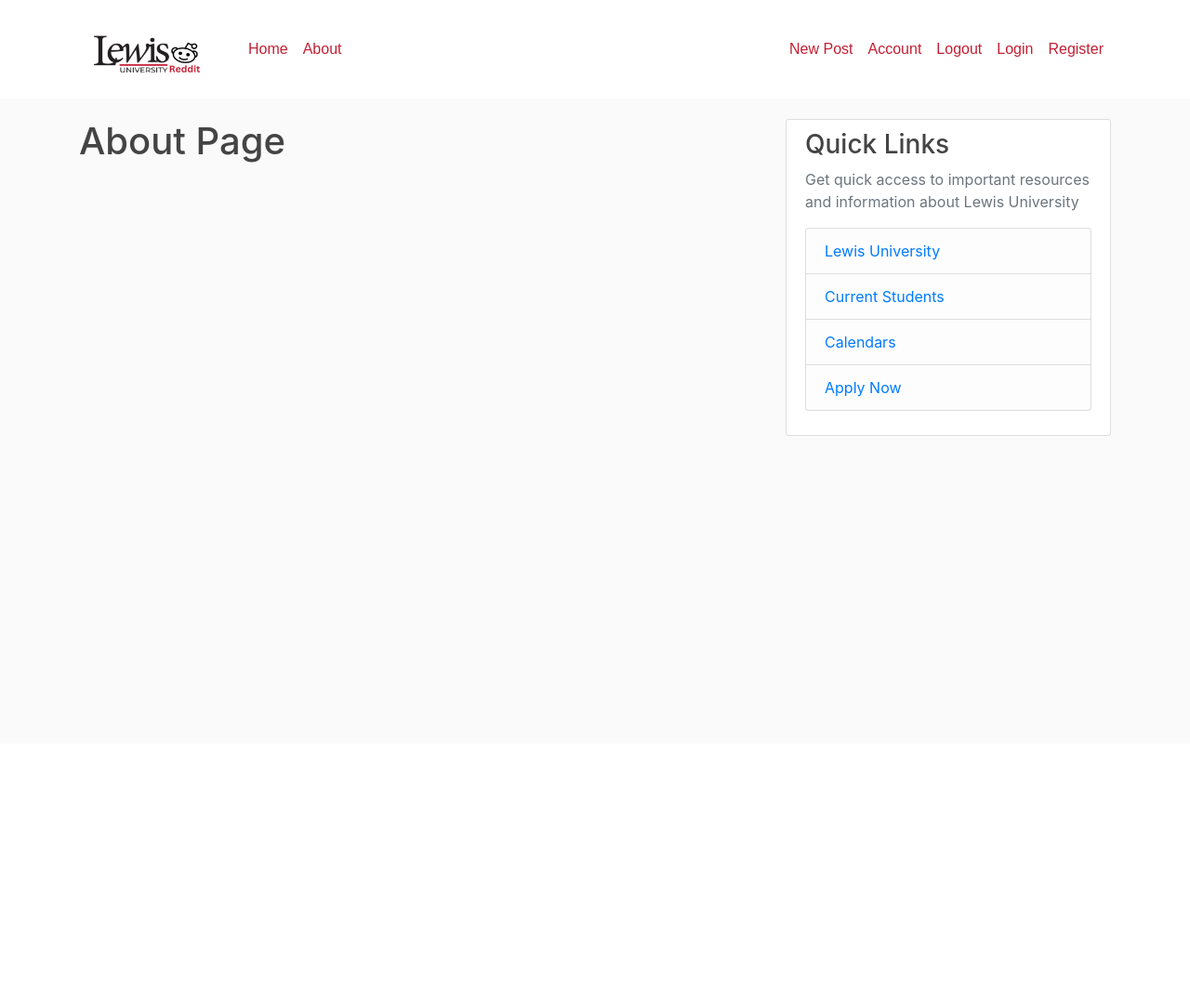
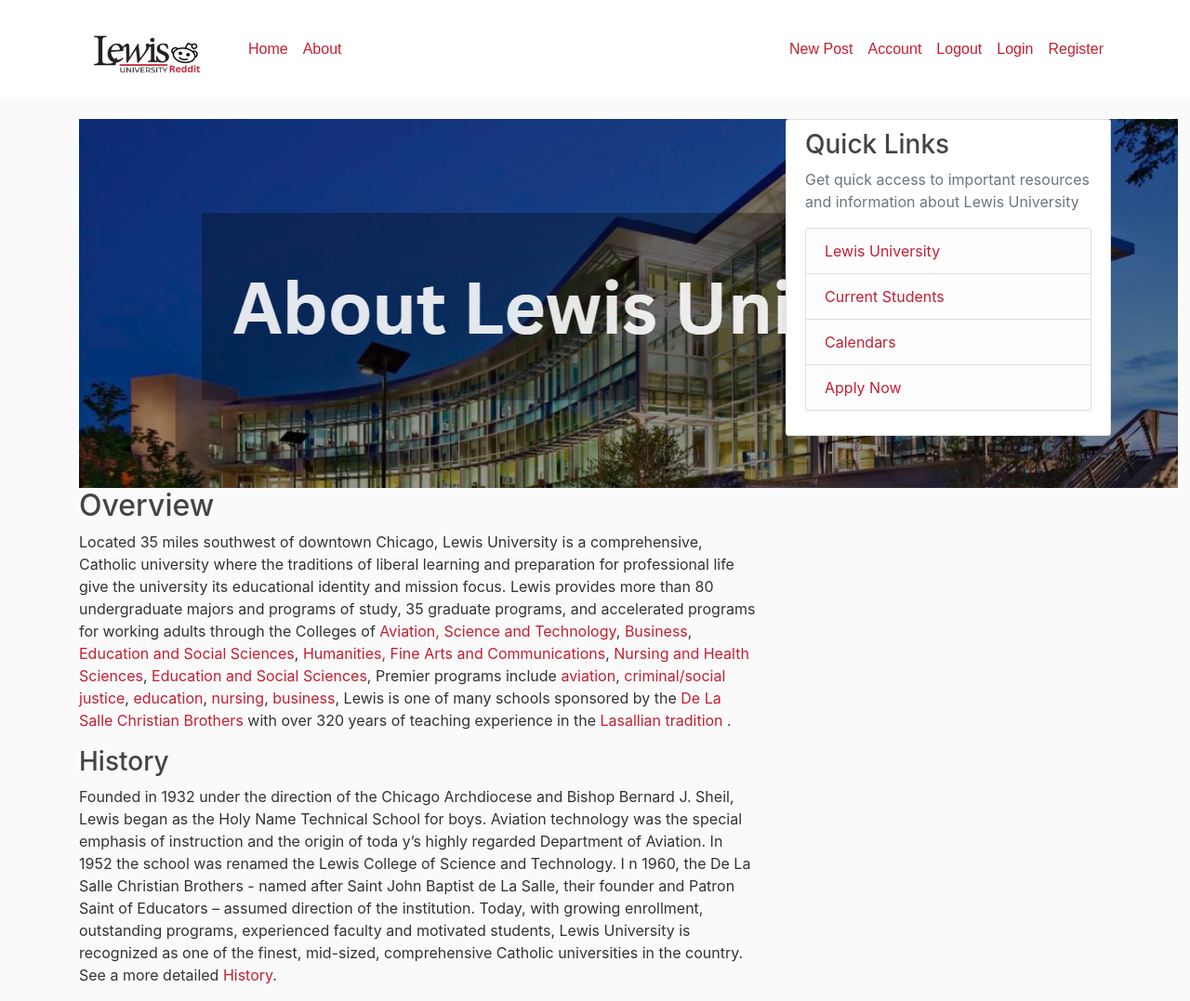
Before and after one commit to saudahmed022/lewis-university-capstone, a Flask app: page /about in a window 1280 px wide. Shown: the whole page at 93% size. Before the commit the page ends 469 px from the top, so only its background shows below. Run offline with Flask 3, Linux system fonts and the light colour scheme; some libraries are stand-ins or nearby versions.

Commit message:
About Page Updated

```diff
--- a/flaskblog/static/main.css
+++ b/flaskblog/static/main.css
@@ -90,3 +90,10 @@
     background-color: #C31F33;
     padding: 10px;
   }
+
+  a{
+    color: #C31F33;
+  }
+  .cover {
+    object-fit: cover;
+  }
--- a/flaskblog/templates/about.html
+++ b/flaskblog/templates/about.html
@@ -1,4 +1,38 @@
 {% extends "layout.html" %}
 {% block content %}
-    <h1>About Page</h1>
+
+    <img class = "cover"src="static/lewis.png" alt="About Lewis" >
+    <h2>Overview </h2>
+    <p>Located 35 miles southwest of downtown Chicago, Lewis University is a comprehensive,
+        Catholic university where the traditions of liberal learning and preparation for professional
+        life give the university its educational identity and mission focus.
+
+        Lewis provides more than 80 undergraduate majors and programs of study, 35 graduate programs,
+        and accelerated programs for working adults through the Colleges of
+        <a href="https://www.lewisu.edu/academics/coast/index.htm">Aviation, Science and Technology</a>,
+        <a href="https://www.lewisu.edu/academics/cob/index.htm">Business</a>,
+        <a href="https://www.lewisu.edu/academics/coess/index.htm">Education and Social Sciences</a>,
+        <a href="https://www.lewisu.edu/academics/coess/index.htm">Humanities, Fine Arts and Communications</a>,
+        <a href="https://www.lewisu.edu/academics/cohfac/inidex.htm"> Nursing and Health Sciences</a>,
+        <a href="https://www.lewisu.edu/academics/nursing/index.htm">Education and Social Sciences</a>,
+         Premier programs include
+         <a href="https://www.lewisu.edu/academics/aviation/index.htm">aviation</a>,
+         <a href="https://www.lewisu.edu/academics/jlpss/index.htm">criminal/social justice</a>,
+         <a href="https://www.lewisu.edu/academics/coess/programs.htm">education</a>,
+         <a href="https://www.lewisu.edu/academics/nursing/index.htm">nursing</a>,
+         <a href="https://www.lewisu.edu/academics/cob/index.htm">business</a>,
+         Lewis is one of many schools
+         sponsored by the
+         <a href="https://www.lewisu.edu/welcome/brothers.htm"> De La Salle Christian Brothers</a>
+         with over 320 years of teaching experience in the
+         <a href="https://www.lewisu.edu/admissions/lasallianadvantage.htm"> Lasallian tradition</a>
+         .</p>
+    <h3>History</h3>
+    <p>Founded in 1932 under the direction of the Chicago Archdiocese and Bishop Bernard J. Sheil, Lewis began
+        as the Holy Name Technical School for boys. Aviation technology was the special emphasis of instruction and the origin of toda
+        y’s highly regarded Department of Aviation. In 1952 the school was renamed the Lewis College of Science and Technology. I
+        n 1960, the De La Salle Christian Brothers - named after Saint John Baptist de La Salle, their founder and Patron Saint of
+        Educators – assumed direction of the institution. Today, with growing enrollment, outstanding programs, experienced faculty and motivated students, Lewis University is
+        recognized as one of the finest, mid-sized, comprehensive Catholic universities in the country. See a more detailed
+        <a href="https://www.lewisu.edu/welcome/lewis.htm">History</a>.</p>
 {% endblock %}
```
Also changed, not shown: flaskblog/static/lewis.png (added).
